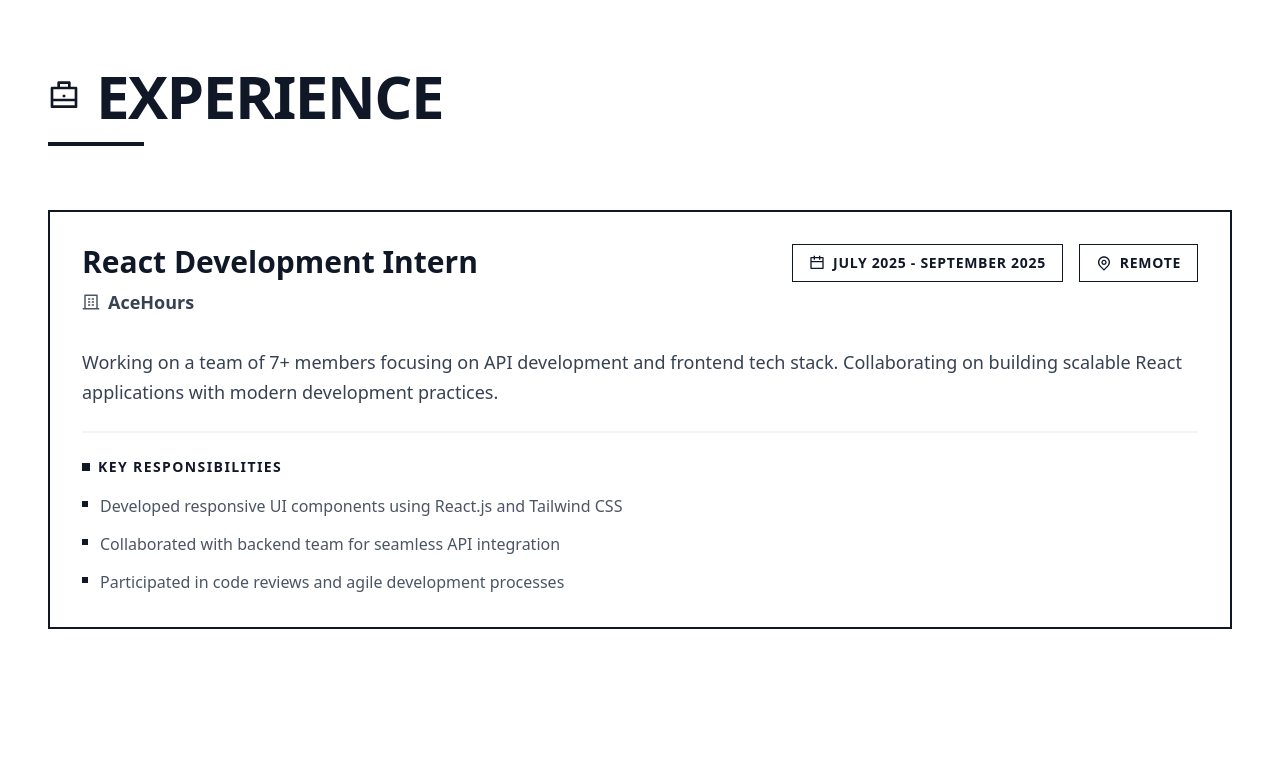
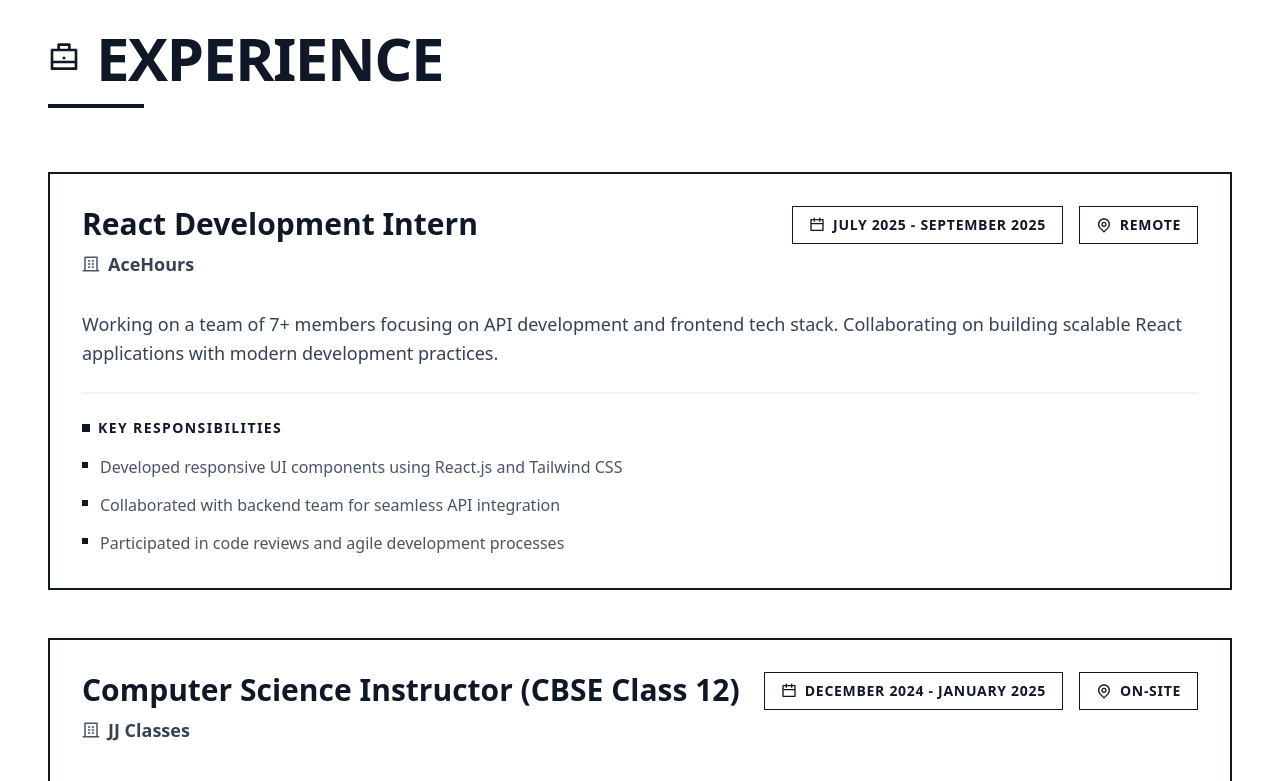
Before and after one commit to Paresh-ch-Pothal/Portfolio, a React (Vite) app: page / in a window 1280 px wide. Shown: the part 2000-2781 px from the top of the page. Built offline with nearby package versions, Linux system fonts and the light colour scheme.

Commit message:
Experience added

```diff
--- a/src/Data/portfoliodata.ts
+++ b/src/Data/portfoliodata.ts
@@ -62,6 +62,20 @@ export const portfolioData: PortfolioData = {
         "Developed responsive UI components using React.js and Tailwind CSS",
         "Collaborated with backend team for seamless API integration",
         "Participated in code reviews and agile development processes"
+      ]
+    },
+    {
+      id: 2,
+      role: "Computer Science Instructor (CBSE Class 12)",
+      company: "JJ Classes",
+      duration: "December 2024 - January 2025",
+      location: "On-site",
+      description: "Taught CBSE Class 12 students core computer science subjects with a focus on conceptual clarity and exam-oriented preparation.",
+      responsibilities: [
+        "Taught Java, Python, and SQL to Class 12 CBSE students",
+        "Explained programming concepts using real-world examples",
+        "Helped students prepare for board exams and practical assessments",
+        "Provided doubt-solving sessions and personalized guidance"
       ]
     }
   ],
--- a/src/components/SinglePage.tsx
+++ b/src/components/SinglePage.tsx
@@ -37,7 +37,7 @@ const Portfolio: React.FC = () => {
         const handleScroll = (): void => {
             setScrolled(window.scrollY > 50);
 
-            const sections = ['home', 'about', 'projects', 'contact'];
+            const sections = ['home', 'about','experience', 'projects', 'contact'];
             const current = sections.find((section) => {
                 const element = document.getElementById(section);
                 if (element) {
@@ -83,7 +83,7 @@ const Portfolio: React.FC = () => {
 
                         {/* Desktop Navigation */}
                         <div className="hidden md:flex gap-6 lg:gap-8 items-center">
-                            {['home', 'about', 'projects', 'contact'].map((section) => (
+                            {['home', 'about','experience', 'projects', 'contact'].map((section) => (
                                 <button
                                     key={section}
                                     onClick={() => scrollToSection(section)}
```
